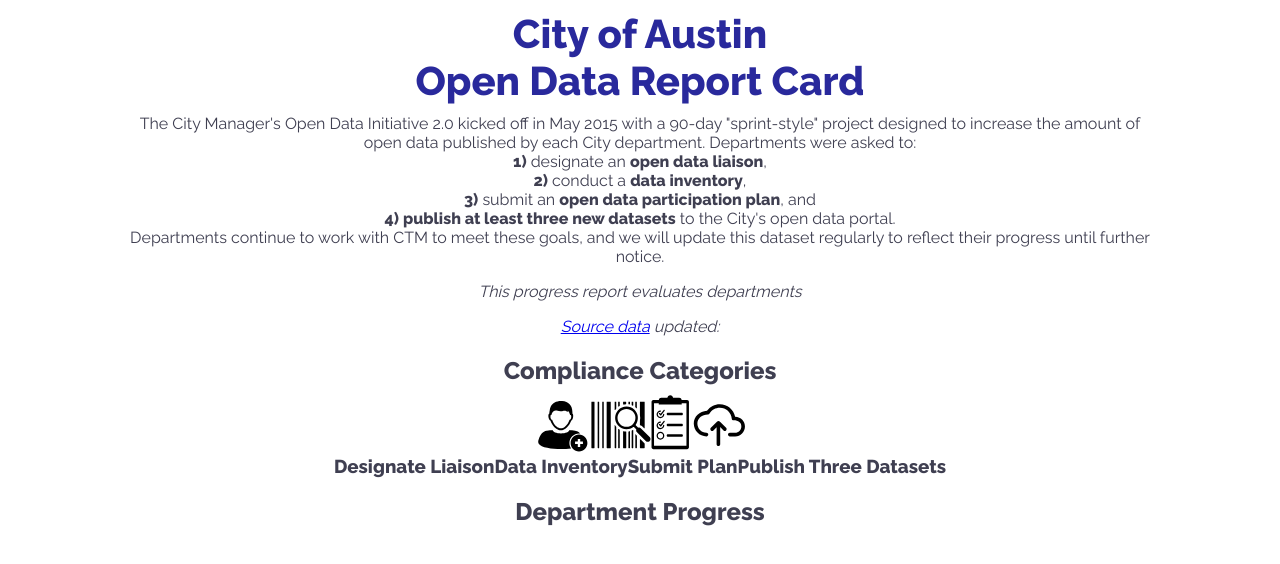
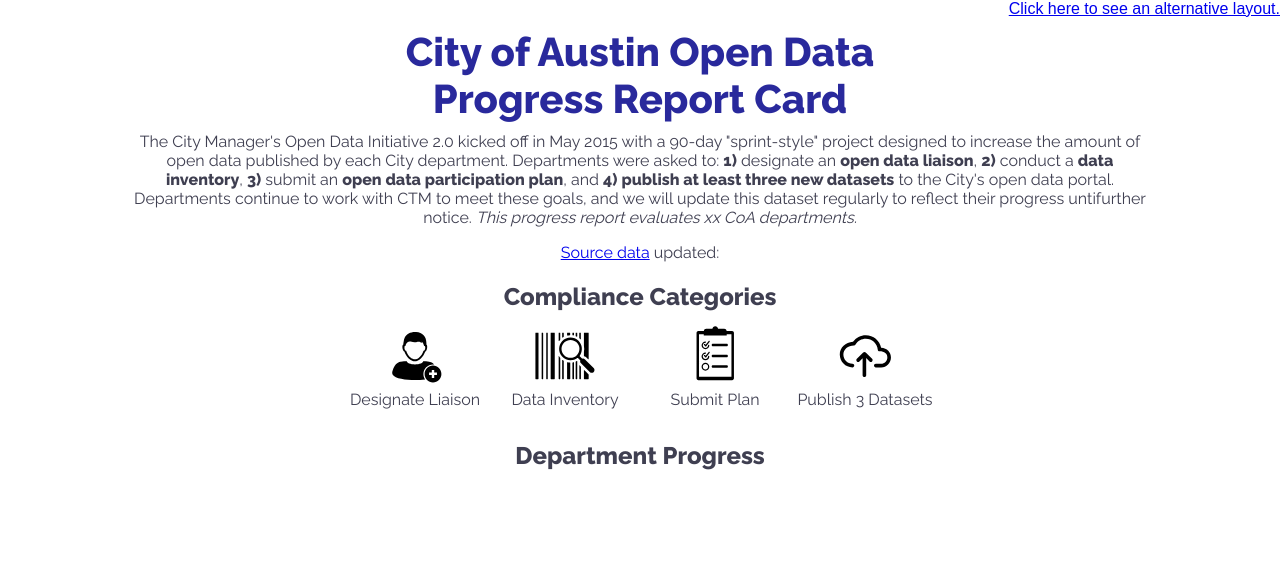
Before and after one commit to open-austin/open-data-progress-report, a plain HTML site: page index.html in a window 1280 px wide. Shown: the top 564 px of the page. Drawn offline with nearby package versions, Linux system fonts and the light colour scheme; no server answers.

Commit message:
Conserve space "above-the-fold"

```diff
--- a/index.html
+++ b/index.html
@@ -16,36 +16,41 @@
         <script src="js/vendor/modernizr-2.8.3.min.js"></script>
     </head>
     <body>
-        <!--[if lt IE 8]>
-            <p class="browserupgrade">You are using an <strong>outdated</strong> browser. Please <a href="http://browsehappy.com/">upgrade your browser</a> to improve your experience.</p>
-        <![endif]-->
+        <div class="tab">
+            <a href="/alt-version.html">Click here to see an alternative layout.</a>
+        </div>
 
         <div class="hero">
-            <h1 class="hero-text">City of Austin<br>Open Data Report Card</h1>
-            <p class="description">The City Manager's Open Data Initiative 2.0 kicked off in May 2015 with a 90-day "sprint-style" project designed to increase the amount of open data published by each City department. Departments were asked to:<br>
-              <b>1)</b> designate an <b>open data liaison</b>,<br>
-              <b>2)</b> conduct a <b>data inventory</b>, <br>
-              <b>3)</b> submit an <b>open data participation plan</b>, and <br>
-              <b>4)</b> <b>publish at least three new datasets</b> to the City's open data portal. <br>
-              Departments continue to work with CTM to meet these goals, and we will update this dataset regularly to reflect their progress until further notice.
+            <h1 class="hero-text">City of Austin Open Data<br>Progress Report Card</h1>
+            <p class="description">The City Manager's Open Data Initiative 2.0 kicked off in May 2015 with a 90-day "sprint-style" project designed to increase the amount of open data published by each City department. Departments were asked to:
+            <b>1)</b> designate an <b>open data liaison</b>,
+            <b>2)</b> conduct a <b>data inventory</b>,
+            <b>3)</b> submit an <b>open data participation plan</b>, and
+            <b>4)</b> <b>publish at least three new datasets</b> to the City's open data portal.
+            Departments continue to work with CTM to meet these goals, and we will update this dataset regularly to reflect their progress untifurther notice. <i>This progress report evaluates <span class="dept-count">xx</span> CoA departments.</i>
             </p>
 
-            <i><p>This progress report evaluates <span class="dept-count"></span> departments</p>
             <p><a href="https://data.austintexas.gov/resource/8qty-vat2">Source data</a> updated: <span class="updated-date"></span></p></i>
 
             <div class="symbols">
               <h2 class="symbols-title">Compliance Categories</h2>
               <div class="symbols-key">
-                <img class="symbols-icon" src="img/liaison.svg" alt="" />
-                <img class="symbols-icon" src="img/inventory.svg" alt="" />
-                <img class="symbols-icon" src="img/plan.svg" alt="" />
-                <img class="symbols-icon" src="img/publish.svg" alt="" />
-              </div>
-              <div class="symbols-key">
-                <h3 class="symbols-text">Designate Liaison</h3>
-                <h3 class="symbols-text">Data Inventory</h3>
-                <h3 class="symbols-text">Submit Plan</h3>
-                <h3 class="symbols-text">Publish Three Datasets</h3>
+                <div class="symbols-item">
+                    <img class="symbols-icon" src="img/liaison.svg" alt="" />
+                    <p class="symbols-text">Designate Liaison</p>
+                </div>
+                <div class="symbols-item">
+                    <img class="symbols-icon" src="img/inventory.svg" alt="" />
+                    <p class="symbols-text">Data Inventory</p>
+                </div>
+                <div class="symbols-item">
+                    <img class="symbols-icon" src="img/plan.svg" alt="" />
+                    <p class="symbols-text">Submit Plan</p>
+                </div>
+                <div class="symbols-item">
+                    <img class="symbols-icon" src="img/publish.svg" alt="" />
+                    <p class="symbols-text">Publish 3 Datasets</p>
+                </div>
               </div>
             </div>
 
@@ -62,7 +67,6 @@
 
         <script src="https://ajax.googleapis.com/ajax/libs/jquery/1.11.3/jquery.min.js"></script>
         <script>window.jQuery || document.write('<script src="js/vendor/jquery-1.11.3.min.js"><\/script>')</script>
-        <script src="js/plugins.js"></script>
         <script src="js/svg.js"></script>
         <script src="js/main.js"></script>
 
```
